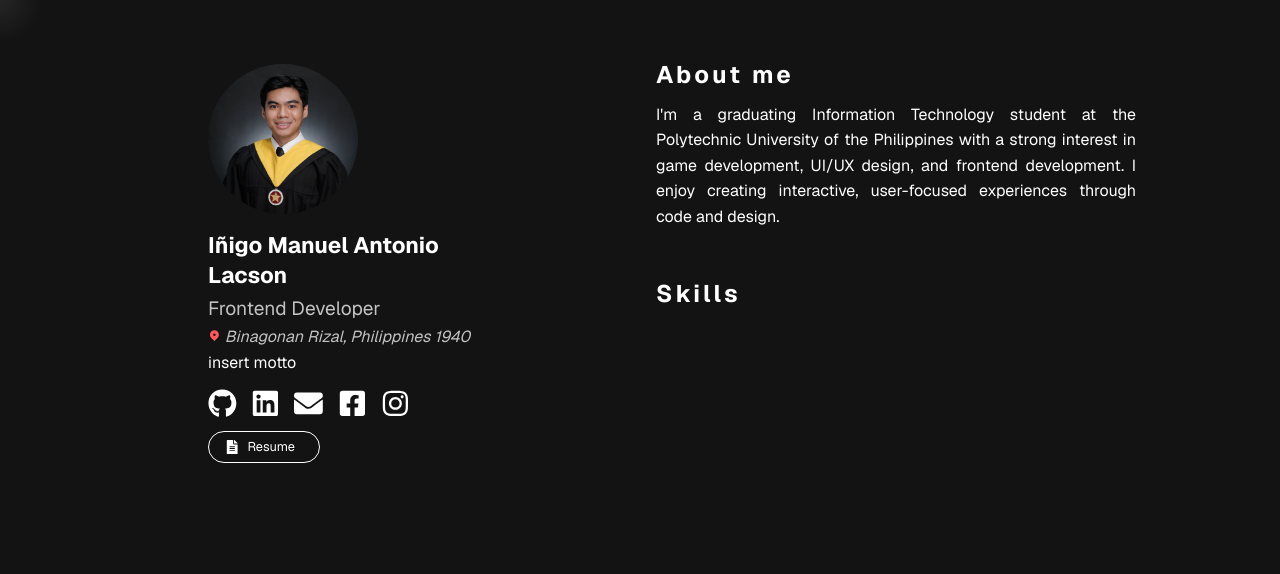
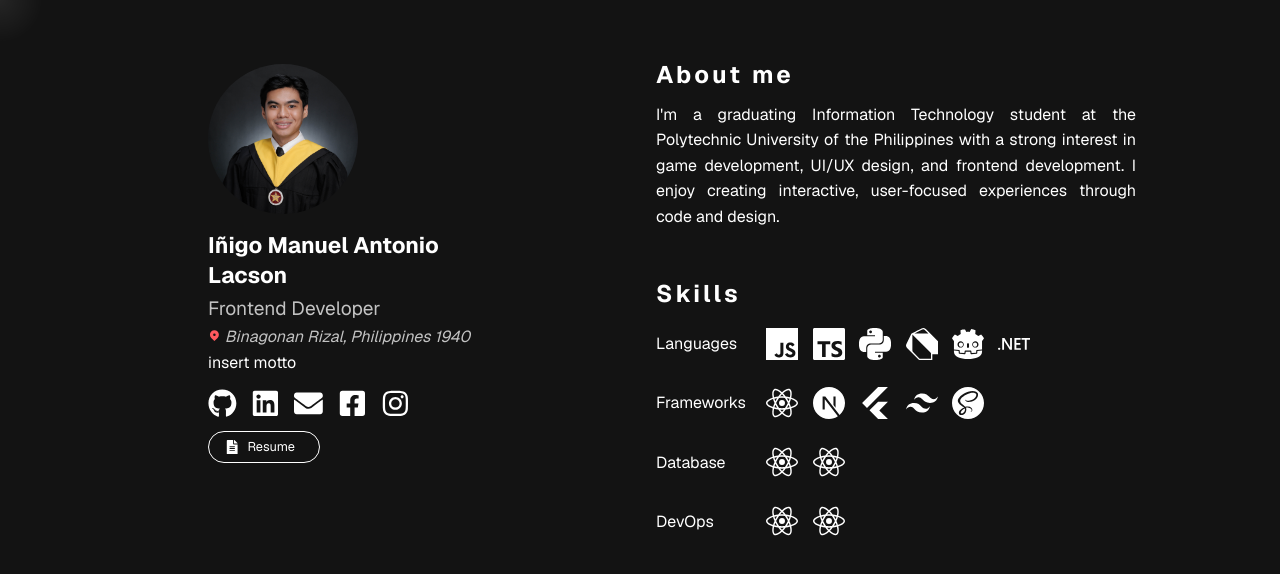
Before and after one commit to inigolacson/my-app, a Next.js app: page / in a window 1280 px wide. Shown: the top 574 px of the page. Built offline with nearby package versions, Linux system fonts and the light colour scheme.

Commit message:
Refactored and made the code for skills scalable and clean

```diff
--- /dev/null
+++ b/component/skill/skills.js
@@ -0,0 +1,33 @@
+import skills from '@styles/modules/right/skills.module.scss';
+import styles from '@styles/modules/index.module.scss';
+import { SkillLanguages, SkillFrameworks, SkillDatabase, SkillDevOps } from './skillsComponent';
+
+
+export function SkillSection() {
+    return (
+        <section className={skills.skillsContainer}>
+            <h1 className={styles.title}>Skills</h1>
+            <section className={skills.iconContainer}>
+                <SkillLanguages />
+            </section>
+            <section className={skills.iconContainer}>
+                <SkillFrameworks />
+            </section>
+            <section className={skills.iconContainer}>
+               <SkillDatabase />
+            </section>
+            <section className={skills.iconContainer}>
+                <SkillDevOps />
+            </section>
+            <section className={skills.iconContainer}>
+
+            </section>
+            <section className={skills.iconContainer}>
+
+            </section>
+            <section className={skills.iconContainer}>
+
+            </section>
+        </section>
+    )
+}
--- /dev/null
+++ b/component/skill/skillsComponent.js
@@ -0,0 +1,57 @@
+import skills from '@styles/modules/right/skills.module.scss';
+import * as icons from "@data/icons";
+
+export function SkillLanguages() {
+    return (
+        <>
+            <p className={skills.subheader}>Languages</p>
+            <icons.SiJavascript className={skills.skillIcons} title='JavaScript'></icons.SiJavascript>
+            <icons.SiTypescript className={skills.skillIcons} title='TypeScript'></icons.SiTypescript>
+            <icons.SiPython className={skills.skillIcons} title='Python'></icons.SiPython>
+            <icons.SiDart className={skills.skillIcons} title='Dart'></icons.SiDart>
+            <icons.SiGodotengine className={skills.skillIcons} title='GDScript'></icons.SiGodotengine>
+            <icons.SiDotnet className={skills.skillIcons} title='C#'></icons.SiDotnet>
+        </>
+    )
+}
+
+export function SkillFrameworks() {
+    return (
+        <>
+            <p className={skills.subheader}>Frameworks</p>
+            <icons.SiReact className={skills.skillIcons} title='JavaScript'></icons.SiReact>
+            <icons.SiNextdotjs className={skills.skillIcons} title='JavaScript'></icons.SiNextdotjs>
+            <icons.SiFlutter className={skills.skillIcons} title='JavaScript'></icons.SiFlutter>
+            <icons.SiTailwindcss className={skills.skillIcons} title='JavaScript'></icons.SiTailwindcss>
+            <icons.SiSass className={skills.skillIcons} title='JavaScript'></icons.SiSass>
+        </>
+    )
+}
+
+export function SkillDatabase() {
+    return (
+        <>
+            <p className={skills.subheader}>Database</p>
+            <icons.SiReact className={skills.skillIcons} title='JavaScript'></icons.SiReact>
+            <icons.SiReact className={skills.skillIcons} title='JavaScript'></icons.SiReact>
+        </>
+    )
+}
+
+export function SkillDevOps() {
+    return (
+        <>
+        <p className={skills.subheader}>DevOps</p>
+        <icons.SiReact className={skills.skillIcons} title='JavaScript'></icons.SiReact>
+        <icons.SiReact className={skills.skillIcons} title='JavaScript'></icons.SiReact>
+        </>
+    )
+}
+
+// export function skill() {
+//     return (
+//         <>
+
+//         </>
+//     )
+// }
--- a/jsconfig.json
+++ b/jsconfig.json
@@ -4,7 +4,8 @@
     "paths": {
       "@styles/*": ["styles/*"],
       "@pages/*": ["pages/*"],
-      "@data/*": ["data/*"]
+      "@data/*": ["data/*"],
+      "@component/*": ["component/*"]
     }
   }
 }
--- a/pages/index.js
+++ b/pages/index.js
@@ -3,7 +3,7 @@ import hero from '@styles/modules/left/hero.module.scss';
 import buttons from '@styles/modules/left/socialButtons.module.scss';
 import cursor from '@styles/modules/cursorLight.module.scss';
 import about from '@styles/modules/right/aboutme.module.scss'
-import skills from '@styles/modules/right/skills.module.scss';
+import { SkillSection } from '@component/skill/skills.js'
 import  info, { links } from '@data/information.js';
 import * as icons from "@data/icons";
 import Image from 'next/image';
@@ -73,9 +73,8 @@ export default function Home() {
               <h1 className={styles.title}>About me</h1>
               <p className={about.aboutText}>{info.aboutme}</p>
             </section>
-            <section className={skills.skillsContainer}>
-              <h1 className={styles.title}>Skills</h1>
-            </section>
+            <div className={styles.divider}></div>
+            <SkillSection />
           </div>
         </div>
       </div>
--- a/styles/modules/index.module.scss
+++ b/styles/modules/index.module.scss
@@ -65,3 +65,7 @@
 .title {
     letter-spacing: .2rem;
 }
+
+.divider{
+     margin-top: 3rem;
+}
--- a/styles/modules/right/skills.module.scss
+++ b/styles/modules/right/skills.module.scss
@@ -2,9 +2,26 @@
 
 .skillsContainer {
     width: 100%;
-    margin-top: 3rem;
 }
 
-// .skillsIcon {
+.iconContainer {
+    margin-top: .7rem;
+    align-items: center;
+    width: 100%;
+    height: 3rem;
+    flex-direction: row;
+    gap: .9rem;
+    display: flex;
 
-// }
+}
+
+.skillIcons{
+    font-size: 2rem;
+}
+
+.subheader{
+    font-size: 1rem;
+    font-style: normal;
+    width: 6rem;
+
+}
```
Also changed, not shown: data/icons.js (+6 -2 lines).
